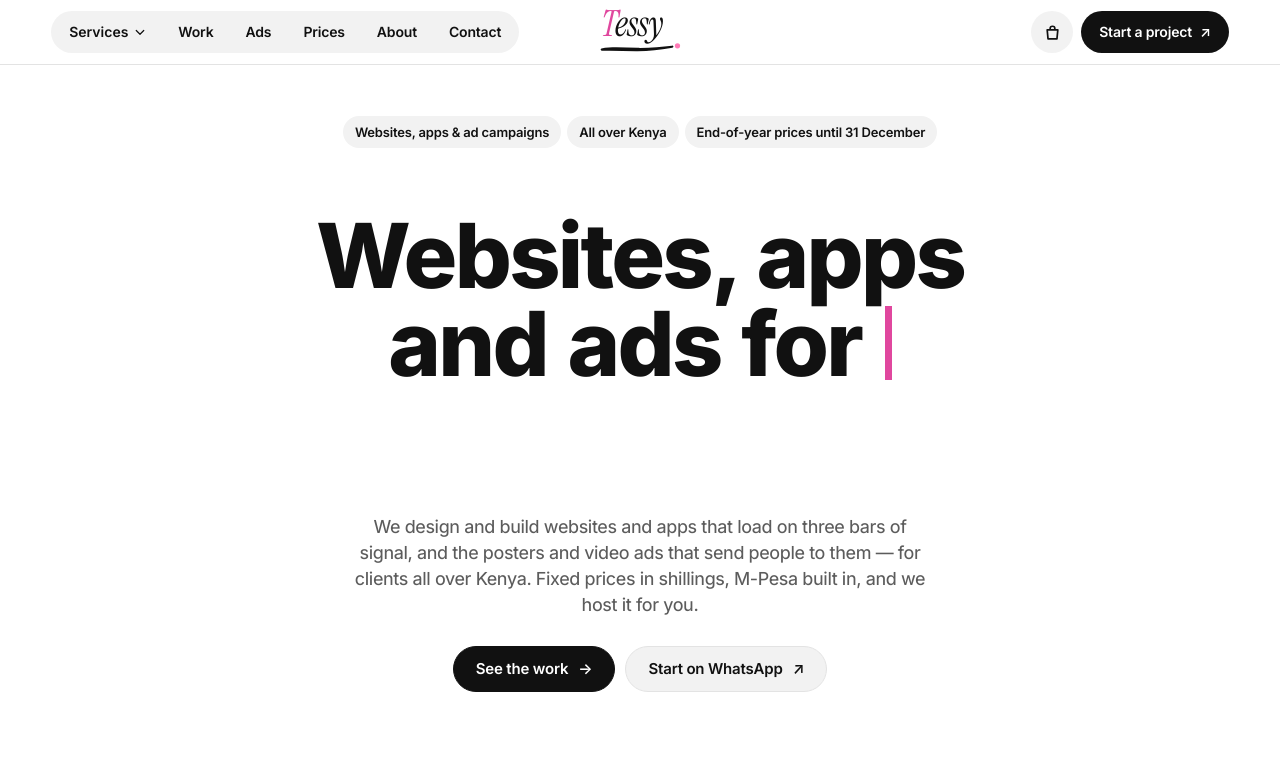
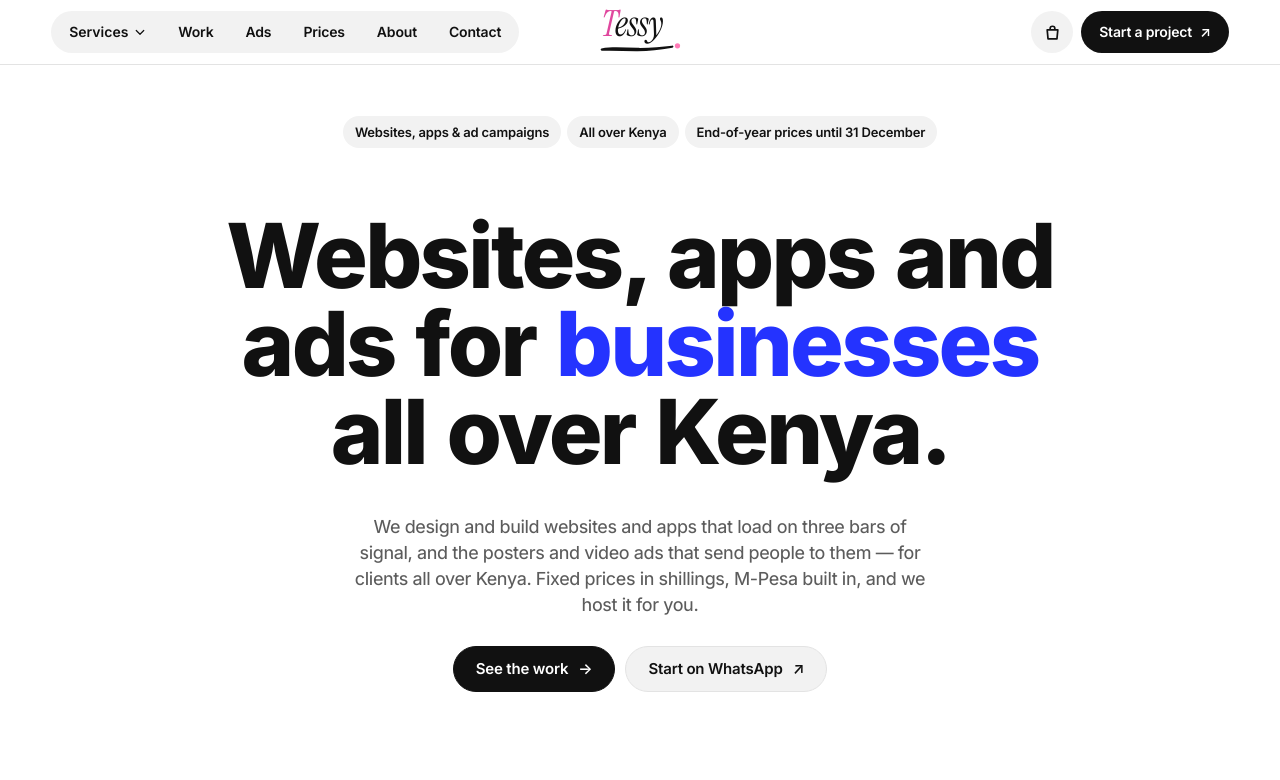
Before and after one commit to davidsonvis16-alt/PORTFOLIO-E, a React (Vite) app: page / in a window 1280 px wide. Shown: the top 780 px of the page. Built offline with nearby package versions, Linux system fonts and the light colour scheme.

Commit message:
Type the hero once, then turn only the word; black order card
- The headline types out once; after the full stop only the coloured word
  changes, turning over in place, and the sentence stays.
- The "Build your order" card in the Services menu is black, with no images.

```diff
--- a/src/Layout.jsx
+++ b/src/Layout.jsx
@@ -46,7 +46,7 @@ function ServicesMenu({ open, onClose }) {
             </ul>
           </div>
         ))}
-        <Link to="/order" className="mega-card t-blue" onClick={onClose}>
+        <Link to="/order" className="mega-card t-ink" onClick={onClose}>
           <span className="mega-card-k">Build your order</span>
           <b>Pick a package, show us the look you like, send it.</b>
           <span>
--- a/src/pages/Home.jsx
+++ b/src/pages/Home.jsx
@@ -21,10 +21,10 @@ const WHO = [
   ["trainers", "w-pink"],
 ];
 
-/* The headline types itself out like a typewriter: black up to "for",
-   then the coloured word in its own colour, then "all over Kenya." Once it
-   reaches the full stop it keeps going — it backs up to the coloured word
-   and types the next one. */
+/* The headline types itself out once like a typewriter: black up to "for",
+   the coloured word in its own colour, then "all over Kenya." After the full
+   stop the sentence stays, and only the coloured word changes — turning
+   over to the next one every couple of seconds. */
 const PRE = "Websites, apps and ads for ";
 const SUF = "all over Kenya.";
 const LONGEST = WHO.reduce((a, [w]) => (w.length > a.length ? w : a), "");
@@ -34,6 +34,7 @@ function Typewriter() {
   const [i, setI] = useState(0);
   const [n, setN] = useState(calm ? Infinity : 0);
   const [phase, setPhase] = useState("type");
+  const [flipped, setFlipped] = useState(false);
   // Wait for the intro screen to lift, so the first line is typed in view.
   const [ready, setReady] = useState(() => typeof document === "undefined" || !document.documentElement.classList.contains("intro"));
   useEffect(() => {
@@ -48,18 +49,34 @@ function Typewriter() {
     if (calm || !ready) return;
     let t;
     if (phase === "type") {
-      if (n < end) t = setTimeout(() => setN(n + 1), n < PRE.length && i > 0 ? 0 : 55);
-      else t = setTimeout(() => setPhase("delete"), 1800);
-    } else if (n > PRE.length) {
-      t = setTimeout(() => setN(n - 1), 28);
+      if (n < end) t = setTimeout(() => setN(n + 1), 55);
+      else t = setTimeout(() => setPhase("done"), 600);
     } else {
+      // Typed once. From here only the coloured word changes, turning over.
       t = setTimeout(() => {
         setI((k) => (k + 1) % WHO.length);
-        setPhase("type");
-      }, 250);
+        setFlipped(true);
+      }, 2200);
     }
     return () => clearTimeout(t);
   }, [n, phase, end, i, calm, ready]);
+
+  if (calm || phase === "done") {
+    return (
+      <>
+        <span className="sr">Websites, apps and ads for businesses, schools, restaurants, churches, clinics, NGOs, shops and trainers, all over Kenya.</span>
+        <span aria-hidden="true">
+          {PRE}
+          <span className="turn">
+            <span key={word} className={`turn-word ${flipped ? "is-turning" : ""} ${tone}`}>
+              {word}
+            </span>
+          </span>
+          <span className="hero-line2">{SUF}</span>
+        </span>
+      </>
+    );
+  }
 
   const a = Math.min(n, PRE.length);
   const b = Math.max(0, Math.min(n - PRE.length, word.length));
--- a/src/site.css
+++ b/src/site.css
@@ -139,7 +139,7 @@ a:hover > .mark .mark-swash path { transform: scaleX(1.06); }
 .mega-card-k { font-size: 13px; color: var(--card-sub); }
 .mega-card b { margin-top: auto; font-size: 24px; font-weight: 800; letter-spacing: -0.03em; line-height: 1.1; }
 .mega-card > span:nth-of-type(2) { font-size: 14px; color: var(--card-sub); }
-.mega-card-go { align-self: flex-end; width: 42px; height: 42px; border-radius: 50%; display: grid; place-items: center; background: #fff; color: var(--blue); font-size: 18px; transition: transform 0.25s var(--ease); }
+.mega-card-go { align-self: flex-end; width: 42px; height: 42px; border-radius: 50%; display: grid; place-items: center; background: #fff; color: var(--ink); font-size: 18px; transition: transform 0.25s var(--ease); }
 .mega-card:hover .mega-card-go { transform: translateX(4px); }
 .hdr-end { grid-column: 9 / 13; grid-row: 1; justify-self: end; display: flex; align-items: center; gap: 8px; }
 .cart-pill { position: relative; width: 42px; height: 42px; border-radius: 50%; display: grid; place-items: center; background: var(--paper-2); transition: background-color 0.2s var(--ease); }
@@ -196,6 +196,10 @@ a:hover > .mark .mark-swash path { transform: scaleX(1.06); }
 .tw-ghost { visibility: hidden; }
 .tw-caret { display: inline-block; width: 0.07em; height: 0.82em; margin-left: 0.04em; vertical-align: -0.04em; background: var(--dot); animation: caret 1s steps(1) infinite; }
 @keyframes caret { 50% { opacity: 0; } }
+.turn { display: inline-block; perspective: 600px; vertical-align: bottom; }
+.turn-word { display: inline-block; transform-origin: 50% 60%; }
+.turn-word.is-turning { animation: turn-in 0.7s var(--ease) both; }
+@keyframes turn-in { from { opacity: 0; transform: rotateX(-90deg) translateY(0.15em); } to { opacity: 1; transform: none; } }
 .w-pink { color: #e0479e; }
 .hero-foot { display: flex; flex-direction: column; align-items: center; gap: 28px; }
 .hero-copy { font-size: clamp(17px, 1.4vw, 20px); line-height: 1.45; letter-spacing: -0.02em; max-width: 50ch; color: var(--sub); }
```
